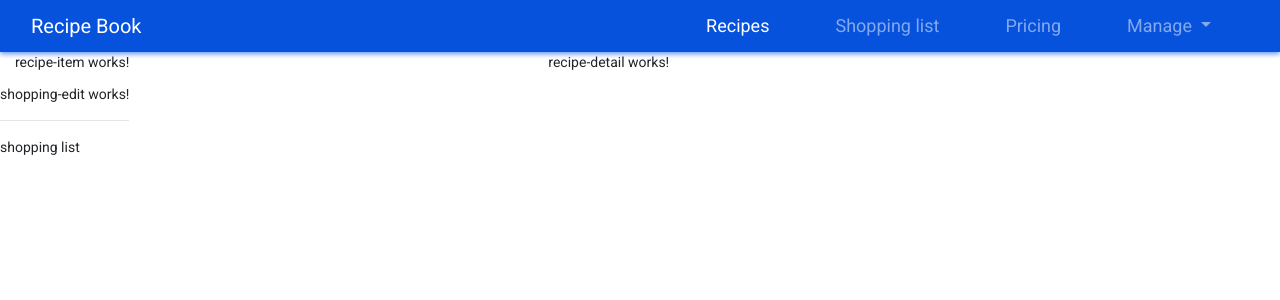
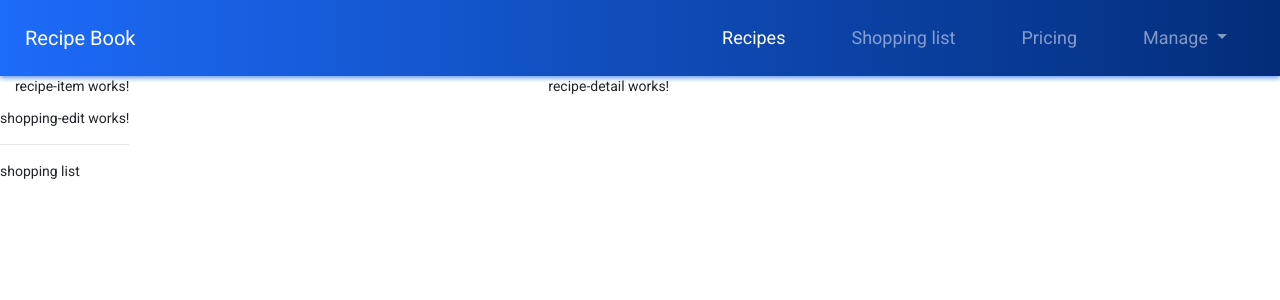
Before and after one commit to Primeshheshan/Angular-app, an Angular app: page / in a window 1280 px wide. Shown: the top 300 px of the page. Built offline with nearby package versions, Linux system fonts and the light colour scheme.

Commit message:
navbar completed

```diff
--- a/src/app/header/header.component.css
+++ b/src/app/header/header.component.css
@@ -1,7 +1,11 @@
 .navbar {
-  background-color: var(--primary-color);
+  background-image: linear-gradient(to left, #032d7a , #1d6bf9);;
   font-size: 18px;
   box-shadow: 0 2px 5px #5f96fb;
+  padding: 20px 0;
+}
+.navbar-brand {
+  margin-left: 10px;
 }
 .nav-item {  margin-right: 30px; }
 .navbar-toggler {
@@ -19,5 +23,8 @@
 }
 .dropdown-menu {
   border: none;
-  box-shadow: 0 2px 5px #d5d5d5;
+  box-shadow: 0 2px 5px #c0d4f8;
+  min-width: 10px !important;
+  max-width: 120px;
+  margin-left: 10px;
 }
```
